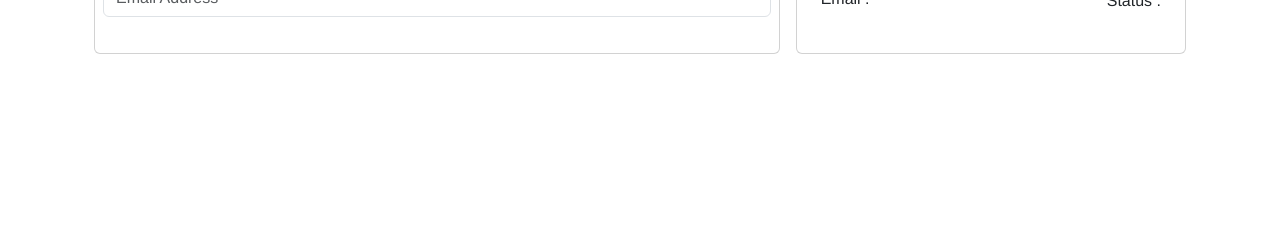
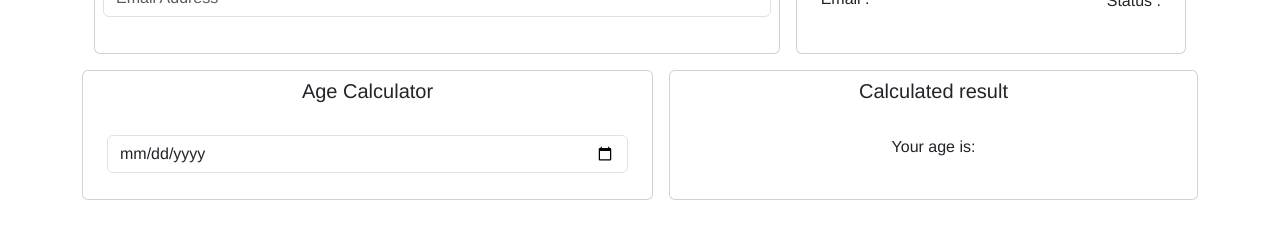
Before and after one commit to rath-samrith-webdev/vue.js-practice, a Vue app: page / in a window 1280 px wide. Shown: the part 508-746 px from the top of the page. Built offline with nearby package versions, Linux system fonts and the light colour scheme.

Commit message:
add exercise 05

```diff
--- a/src/App.vue
+++ b/src/App.vue
@@ -95,20 +95,22 @@
             <p class="text-start">Status : {{ e_mailState }}</p>
           </div>
         </div>
-        <div
-          v-if="f_nameState && l_nameState && e_mailState == 'Pass'"
-          class="text-success text-center"
-        >
+        <div v-if="f_nameState && l_nameState && e_mailState === 'Pass'" class="text-success text-center">
           <h6>You can now register your account.</h6>
         </div>
       </div>
     </div>
+    <PersonDetail/>
   </div>
 </template>
 
 <script>
+import PersonDetail from "@/components/PersonDetail.vue";
 export default {
   name: "App",
+  components:{
+    PersonDetail,
+  },
   data() {
     return {
       firstname: "",
--- /dev/null
+++ b/src/components/PersonDetail.vue
@@ -0,0 +1,67 @@
+<script>
+  export default {
+    name:"PersonDetail",
+    data(){
+      return{
+        date:""
+      }
+    },
+    computed:{
+      calculate(){
+        let currentDate=new Date();
+        let date=this.date.toString()
+        let difference=currentDate-new Date(date);
+        let age= Math.floor( difference/ 31557600000);
+        if(!age){
+          return ""
+        }else if(age>0){
+          return age
+        } else {
+          return "Please Choose your date of birth correctly";
+        }
+      },
+      ageColorBased(){
+        let currentDate=new Date();
+        let date=this.date.toString()
+        let difference=currentDate-new Date(date);
+        let age= Math.floor( difference/ 31557600000);
+        if(!age){
+          return ""
+        }else if(age>0){
+          return "text-start bg-success text-white"
+        } else {
+          return "text-start bg-danger text-white";
+        }
+      }
+    }
+  }
+</script>
+
+<template>
+  <div class="d-flex gap-3">
+    <div class="card flex-grow-1 p-2">
+      <div class="card-title">
+        <h5>Age Calculator</h5>
+      </div>
+      <div class="card-body">
+        <form action="">
+          <div class="form-group">
+            <input v-model="date"  class="form-control" type="date">
+          </div>
+        </form>
+      </div>
+    </div>
+    <div class="card flex-grow-1 p-2">
+      <div class="card-title">
+        <h5>Calculated result</h5>
+      </div>
+      <div class="card-body">
+          <p v-bind:class="ageColorBased">Your age is: {{calculate}}</p>
+      </div>
+    </div>
+  </div>
+</template>
+
+<style scoped>
+
+</style>
```
